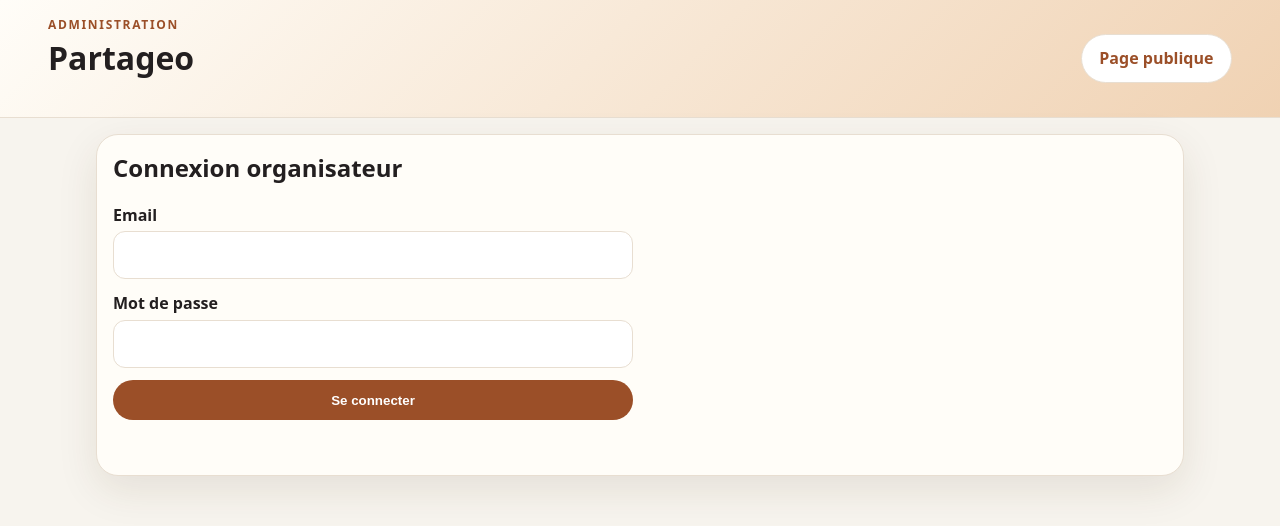
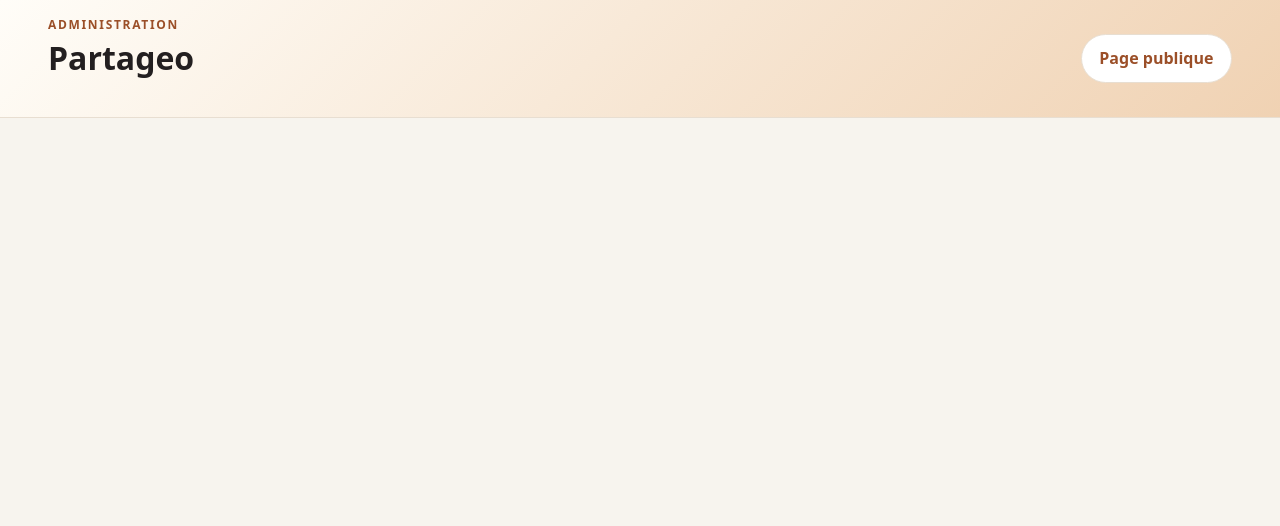
Before and after one commit to chriskito30-a11y/Partageo, a plain HTML site: page admin.html in a window 1280 px wide. Drawn offline with Linux system fonts and the light colour scheme; no server answers.

Commit message:
Add files via upload

```diff
--- a/admin.html
+++ b/admin.html
@@ -13,7 +13,7 @@
   </header>
 
   <main class="shell">
-    <section id="loginCard" class="card">
+    <section id="loginCard" class="card hidden">
       <h2>Connexion organisateur</h2>
       <form id="loginForm" class="form compact">
         <label>Email<input id="adminEmail" type="email" required /></label>
```
